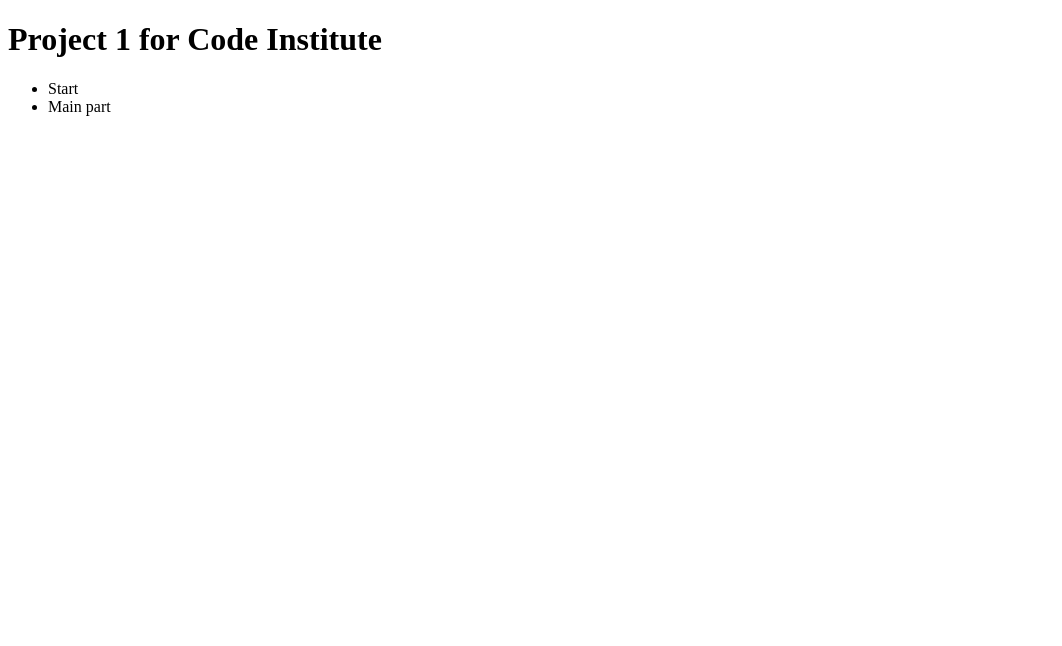
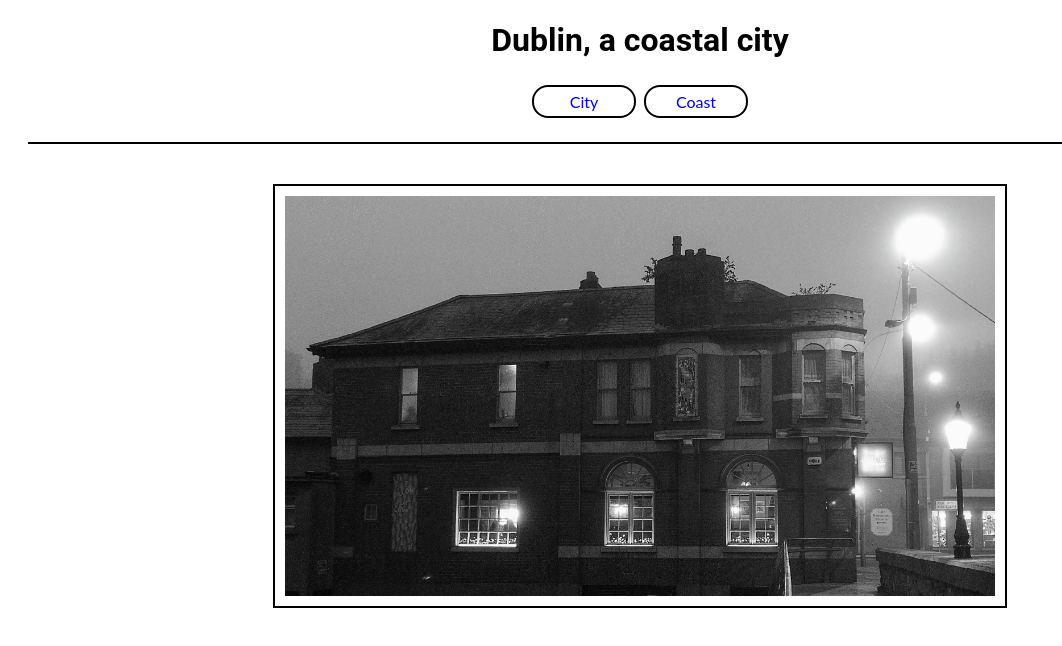
Before and after one commit to LukaB25/Dublin-photos, a plain HTML site: page index.html in a window 1280 px wide. Shown: the whole page, without its empty margins (0-1062 px from the left). Drawn offline with Linux system fonts and the light colour scheme.

Commit message:
feat:added images to the webpages

```diff
--- a/index.html
+++ b/index.html
@@ -5,20 +5,26 @@
     <meta charset="UTF-8">
     <meta http-equiv="X-UA-Compatible" content="IE=edge">
     <meta name="viewport" content="width=device-width, initial-scale=1.0">
-    <title>Project 1</title>
+    <link rel="stylesheet" href="assets/css/style.css">
+    <title>Dublin</title>
 </head>
 
 <body>
-    <h1>Project 1 for Code Institute</h1>
+    <h1>Dublin, a coastal city</h1>
     <nav>
         <ul>
             <li>
-                <a ref="index.html">Start</a>
+                <a href="index.html">City</a>
             </li>
-            <li><a ref="coast.html">Main part</a>
+            <li><a href="coast.html">Coast</a>
             </li>
         </ul>
     </nav>
+    <section>
+        <figure>
+            <img src="assets/images/city.jpg" alt="an image of urban Dublin">
+        </figure>
+    </section>
 </body>
 
 </html>
```
Also changed, not shown: coast.html (+7 -2 lines), assets/images/beach.jpg (added), assets/images/city.jpg (added).
